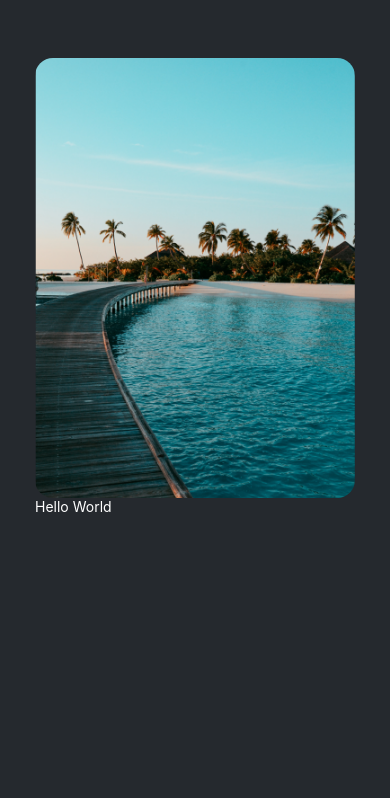
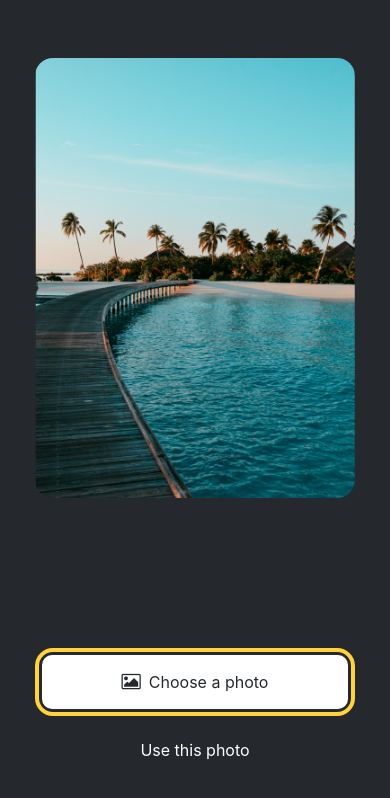
Before and after one commit to sitjohnny/rn-sandbox, a React Native app: screen / in a window 390 px wide. Shown: the top 798 px of the page. Built offline with nearby package versions, Linux system fonts and the light colour scheme.

Commit message:
button enhanced to use different styles

```diff
--- a/App.js
+++ b/App.js
@@ -2,15 +2,19 @@ import { StatusBar } from 'expo-status-bar';
 import { StyleSheet, Text, View, Image } from 'react-native';
 import backgroundImage from './assets/images/background-image.png';
 import ImageViewer from './src/components/ImageViewer';
+import Button from './src/components/Button';
 
 export default function App() {
     return (
         <View style={styles.container}>
             <View style={styles.imageContainer}>
                 <ImageViewer placeholderImageSource={backgroundImage} />
-                <Text style={{ color: 'white' }}>Hello World</Text>
-                <StatusBar style="auto" />
             </View>
+            <View style={styles.footerContainer}>
+                <Button theme="primary" label={'Choose a photo'} />
+                <Button label={'Use this photo'} />
+            </View>
+            <StatusBar style="auto" />
         </View>
     );
 }
@@ -26,9 +30,8 @@ const styles = StyleSheet.create({
         flex: 1,
         paddingTop: 58,
     },
-    image: {
-        width: 320,
-        height: 440,
-        borderRadius: 18,
+    footerContainer: {
+        flex: 1 / 3,
+        alignItems: 'center',
     },
 });
--- a/package.json
+++ b/package.json
@@ -16,7 +16,8 @@
     "react": "18.2.0",
     "react-dom": "18.2.0",
     "react-native": "0.72.4",
-    "react-native-web": "~0.19.6"
+    "react-native-web": "~0.19.6",
+    "@expo/vector-icons": "^13.0.0"
   },
   "devDependencies": {
     "@babel/core": "^7.20.0",
--- a/src/components/Button.js
+++ b/src/components/Button.js
@@ -1,6 +1,21 @@
 import { StyleSheet, View, Pressable, Text } from 'react-native';
+import FontAwesome from '@expo/vector-icons/FontAwesome';
 
-export default function Button({ label }) {
+export default function Button({ label, theme }) {
+    if (theme === 'primary') {
+        return (
+            <View style={[styles.buttonContainer, { borderWidth: 4, borderColor: '#ffd33d', borderRadius: 18 }]}>
+                <Pressable
+                    style={[styles.button, { backgroundColor: '#fff' }]}
+                    onPress={() => alert('You pressed a button.')}
+                >
+                    <FontAwesome name="picture-o" size={18} color="#25292e" style={styles.buttonIcon} />
+                    <Text style={[styles.buttonLabel, { color: '#25292e' }]}>{label}</Text>
+                </Pressable>
+            </View>
+        );
+    }
+
     return (
         <View style={styles.buttonContainer}>
             <Pressable style={styles.button} onPress={() => alert('You pressed a button.')}>
```
Also changed, not shown: 1 other file (tests, documents, lock files or other folders).
